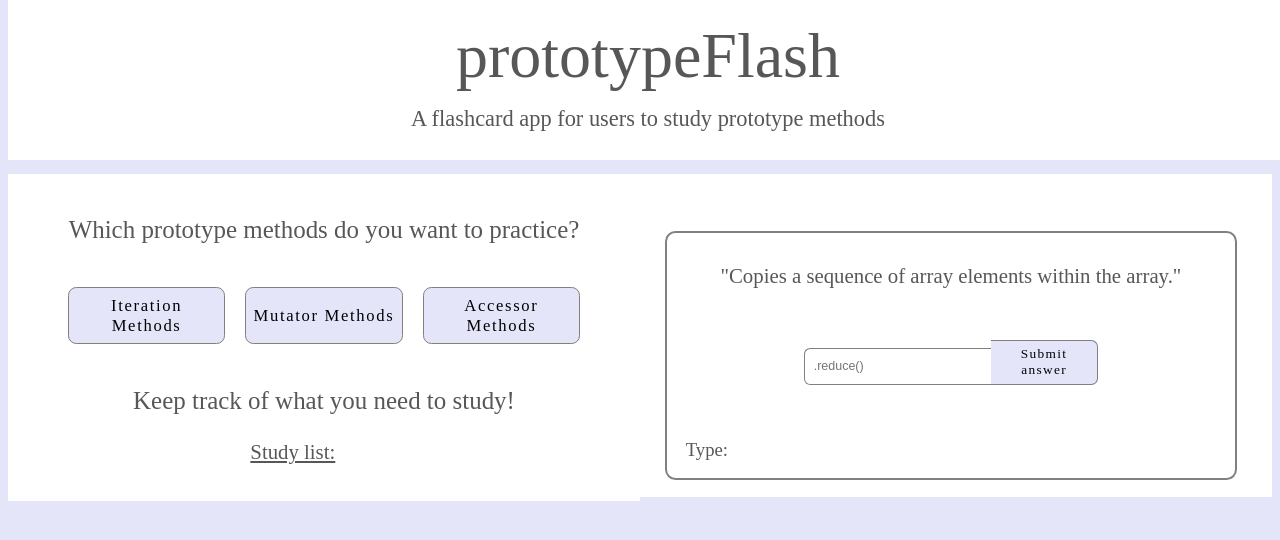
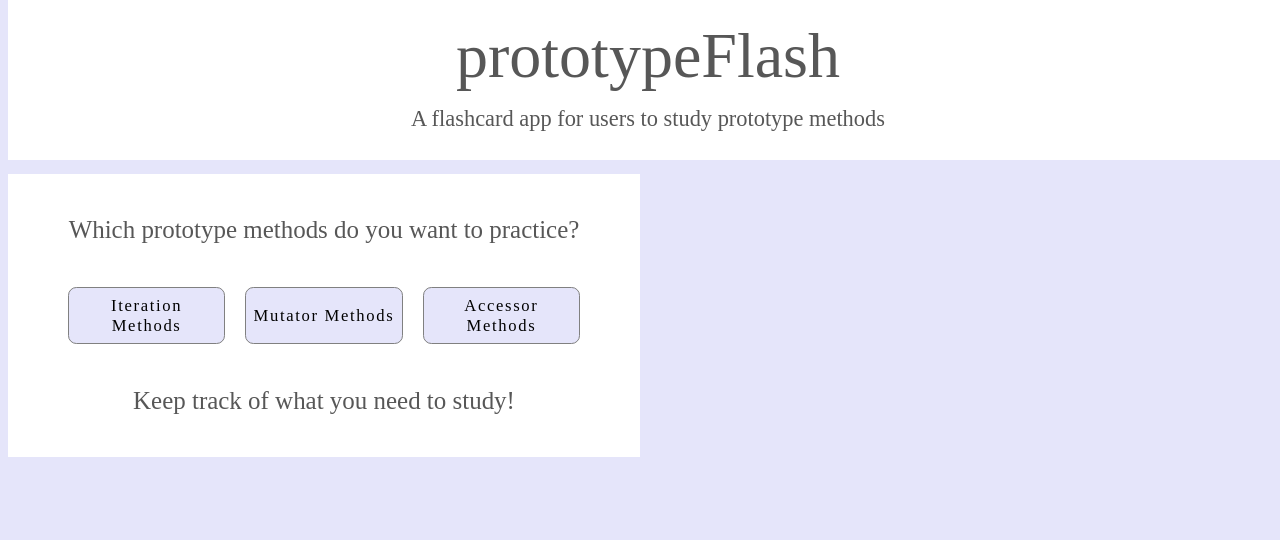
Before and after one commit to SallyH3/prototypeFlash, a React (Create React App) app: page / in a window 1280 px wide. Shown: the top 540 px of the page. Built offline with nearby package versions, Linux system fonts and the light colour scheme; a web font is replaced by a local one.

Commit message:
Get question to display

```diff
--- a/src/App/App.js
+++ b/src/App/App.js
@@ -5,18 +5,65 @@ import FilteredControls from '../FilteredControls/FilteredControls.js';
 import Cards from '../Cards/Cards.js';
 import Data from '../Data.js';
 
-class App extends Component {
+export default class App extends Component {
+  constructor(props) {
+    super(props);
+    this.state={
+      mutators: [],
+      iterations: [],
+      accessors: [],
+      currentSelection: ''
+    }
+  }
+
+getMutatorMethods = () => {
+  // let filteredMutator = Data.filter((method) => {
+  //   return method.title === 'Mutator methods'
+  // })
+  // console.log(filteredMutator)
+  // this.setState({mutators: filteredMutator})
+  this.setState({currentSelection: 'Mutator methods'})
+}
+
+getIterationMethods = () => {
+  // let filteredIteration = Data.filter((method) => {
+  //   return method.title === 'Iteration methods'
+  // })
+  // this.setState({iterations: filteredIteration})
+  this.setState({currentSelection: 'Iteration methods'})
+}
+
+getAccessorMethods = () => {
+  // let filteredAccessors = Data.filter((method) => {
+  //   return method.title === 'Accessor methods'
+  // })
+  // this.setState({accessors: filteredAccessors})
+  this.setState({currentSelection: 'Accessor methods'})
+}
+
+//make sure to change this lifecycle below
+//after receiving fetchAPI
+// componentWillMount() {
+// this.getMutatorMethods();
+// this.getIterationMethods();
+// this.getAccessorMethods();
+// }
+
   render() {
+    let current = Data.filter((method) => {
+      return method.title === this.state.currentSelection;
+    })
     return (
       <section className='app'>
         <Header />
-        <FilteredControls cards={Data}
+        <FilteredControls
+        mutator={this.getMutatorMethods}
+        iteration={this.getIterationMethods}
+        accessor={this.getAccessorMethods}
         />
-        <Cards
+        <Cards cards={current}
         />
       </section>
     );
   }
 }
-
-export default App;
--- a/src/Cards/Cards.js
+++ b/src/Cards/Cards.js
@@ -1,14 +1,17 @@
 import React from 'react';
 import Card from '../Card/Card.js';
-// import Data from './Data.js';
 
 const Cards = (props) => {
-  return  (
+  if (props.cards.length === 0) {
+    return <div></div>
+  } else {
+    console.log(props.cards[0].question)
+    return (
       <section className='right-box'>
         <section className='right-box-cards-container'>
           <article className='question'>
-      {/* {props.cards.question} */}
-      "Copies a sequence of array elements within the array."
+            {props.cards[0].question}
+            {/* "Copies a sequence of array elements within the array." */}
       </article>
           <article className='right-controls'>
             <input className='card-input' placeholder='.reduce()'></input>
@@ -33,5 +36,6 @@ const Cards = (props) => {
       </section>
     )
   }
+}
 
 export default Cards;
--- a/src/FilteredControls/FilteredControls.js
+++ b/src/FilteredControls/FilteredControls.js
@@ -1,61 +1,25 @@
 import React, { Component } from 'react';
 import Data from '../Data.js';
 
-export default class FilteredControls extends Component {
-  constructor(props) {
-    super(props);
-    this.state={
-      mutators: [],
-      iterations: [],
-      accessors: []
-    }
-  }
-
-  getMutatorMethods() {
-      let filteredMutator = this.props.cards.filter((method) => {
-        return method.title === 'Mutator methods'
-      })
-      this.setState({mutators: filteredMutator})
-    }
-
-    getIterationMethods() {
-      let filteredIteration = this.props.cards.filter((method) => {
-        return method.title === 'Iteration methods'
-      })
-      this.setState({iterations: filteredIteration})
-    }
-
-    getAccessorMethods() {
-      let filteredAccessors = this.props.cards.filter((method) => {
-        return method.title === 'Accessor methods'
-      })
-      this.setState({accessors: filteredAccessors})
-    }
-
-    //make sure to change this lifecycle below
-    //after receiving fetchAPI
-  componentWillMount() {
-    this.getMutatorMethods();
-    this.getIterationMethods();
-    this.getAccessorMethods();
-  }
-
-  render() {
-    return (
-      <section className='left-box'>
+const FilteredControls = (props) => {
+  return (
+<section className='left-box'>
         <article className='left-title'>
         Which prototype methods do you want to practice?
         </article>
         <article className='button-container'>
-        <button className='button iteration'>Iteration Methods</button>
-        <button className='button mutator'>Mutator Methods</button>
-        <button className='button accessor'>Accessor Methods</button>
+        <button onClick={props.iteration} className='button iteration'>Iteration Methods</button>
+        <button onClick={props.mutator}className='button mutator'>Mutator Methods</button>
+        <button onClick={props.accessor} className='button accessor'>Accessor Methods</button>
         </article>
         <p className='need-to-study-text'>Keep track of what you need to study!</p>
-        <p className='study-list-text'>Study list:
+
+        {/* <p className='study-list-text'>Study list:
         {this.props.cards.correct}
-        </p>
+        //move this into app after cards
+        </p> */}
       </section>
-    )
-  }
+  )
 }
+
+export default FilteredControls;
--- a/src/Styles/Cards.scss
+++ b/src/Styles/Cards.scss
@@ -14,7 +14,6 @@
   border: .1em solid $gray;
   height: 12em;
   margin-left: .4em;
-  margin-top: 1.9em;
   width: 27.5em;
 }
 
```
Lines whose indentation alone changed are shown as unchanged.
